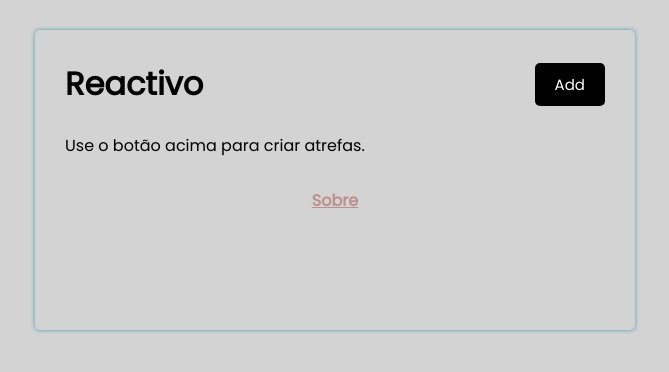
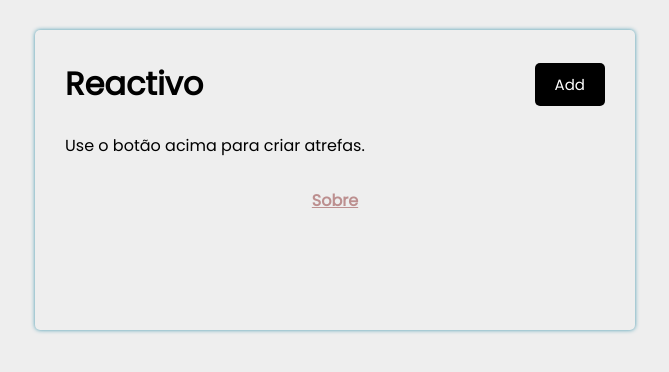
Before and after one commit to codigoisaac/reactivo, a React (Create React App) app: page / in a window 1280 px wide. Shown: the top 372 px of the page, without its empty margins (305-974 px from the left). Built offline with nearby package versions, Linux system fonts and the light colour scheme.

Commit message:
Change body color

```diff
--- a/src/index.css
+++ b/src/index.css
@@ -8,7 +8,7 @@
 
 body {
   font-family: "Poppins", sans-serif;
-  background-color: lightgray;
+  background-color: #eee;
 }
 
 .container {
```
